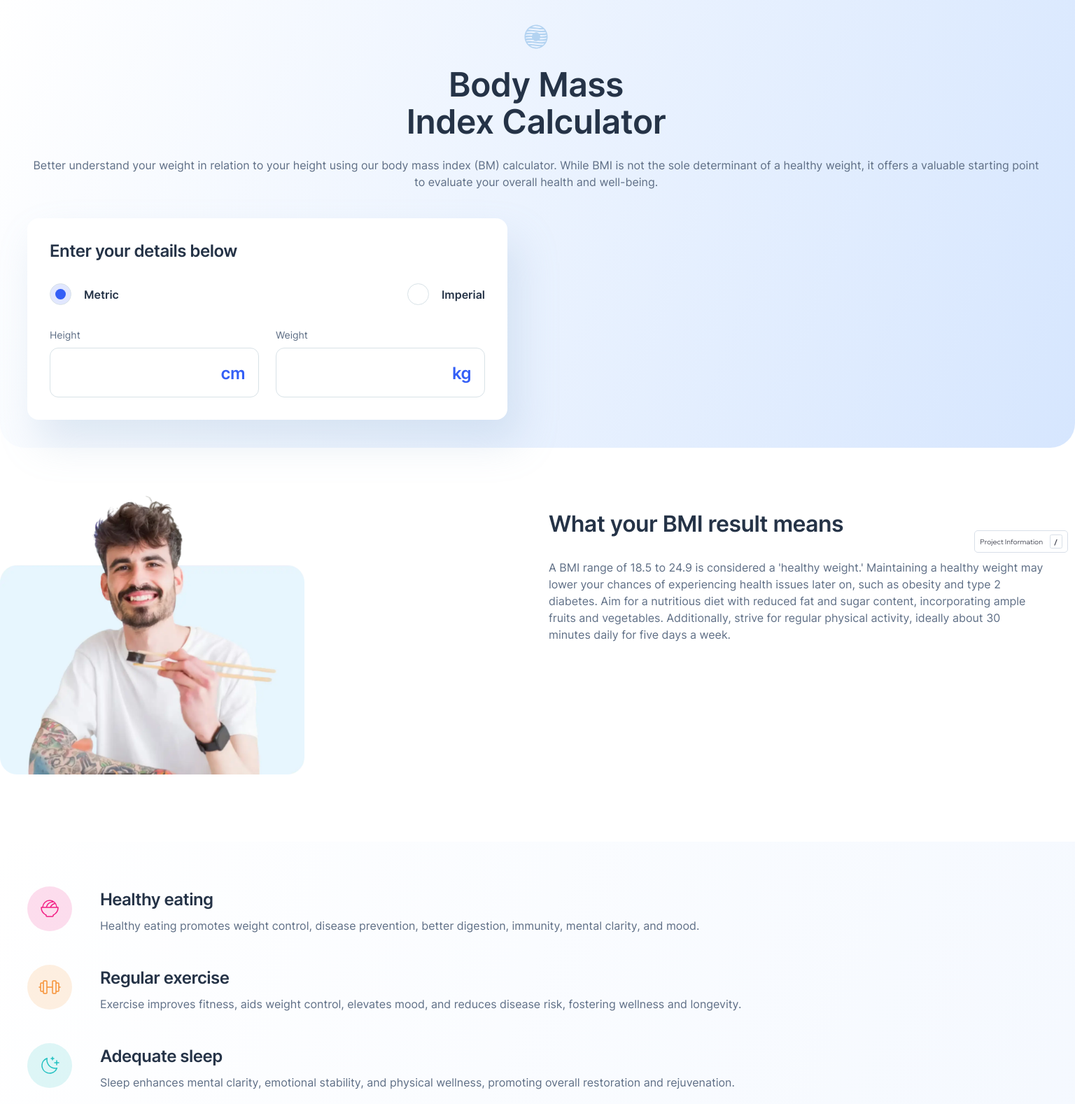
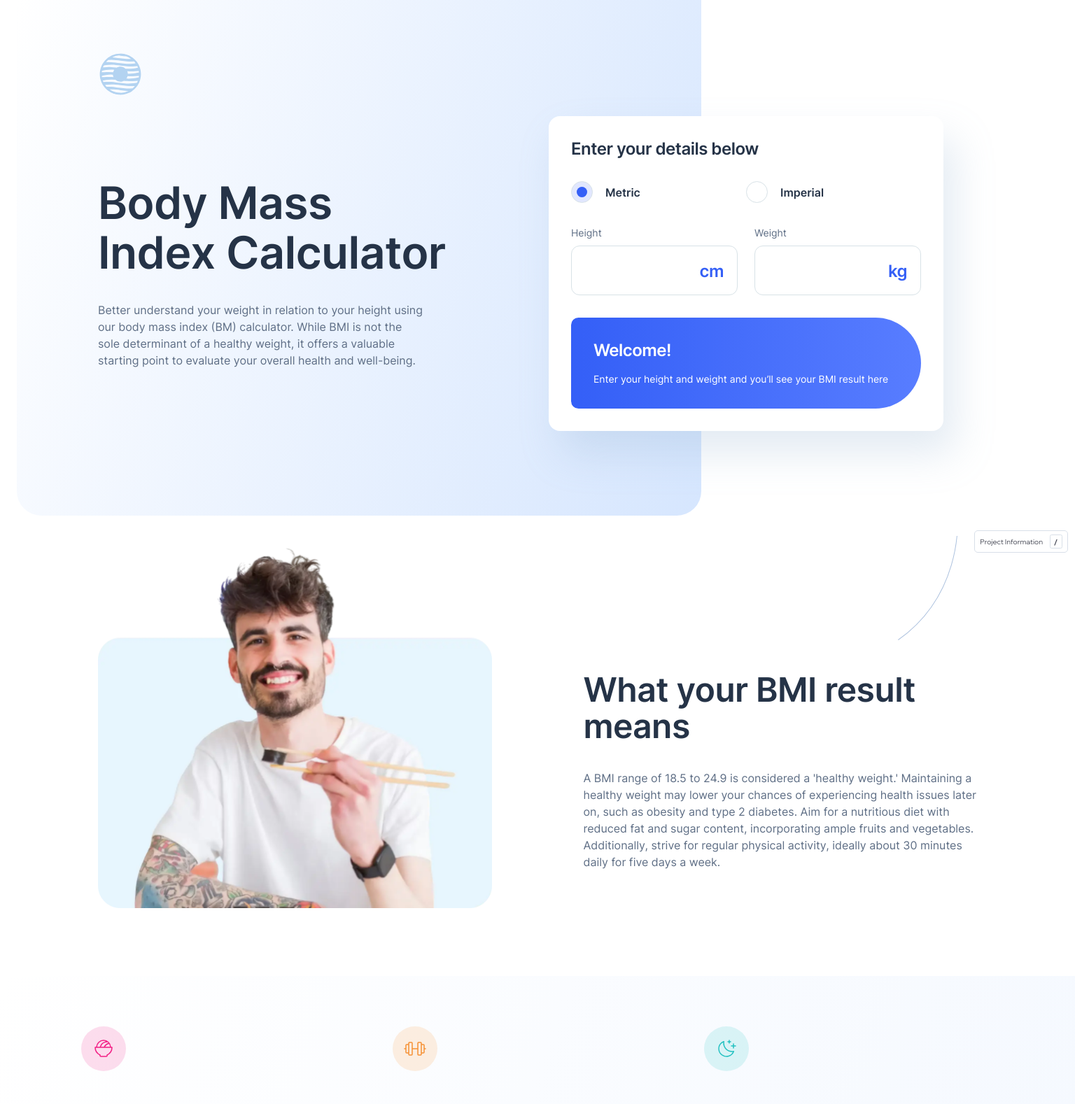
Before and after one commit to clakr/bmi-calculator, a Vue app: page / in a window 1536 px wide. Shown: the top 1578 px of the page at 70% size. Built offline with nearby package versions, Linux system fonts and the light colour scheme.

Commit message:
done layout, chore: result also reactive

```diff
--- a/src/components/BMICalculator.vue
+++ b/src/components/BMICalculator.vue
@@ -64,7 +64,7 @@ watchEffect(() => {
     </div>
 
     <!-- If Imperial -->
-    <div class="container--form" v-if="selected === 'imperial'">
+    <div class="container--form imperial" v-if="selected === 'imperial'">
       <FormGroup label="Height" imperial>
         <FormInput id="height" unit="ft" v-model="imperial.ft" imperial />
         <FormInput unit="in" v-model="imperial.in" imperial />
@@ -84,6 +84,10 @@ watchEffect(() => {
         <strong>63.3kgs - 85.2kgs.</strong>
       </p>
     </div>
+    <div class="container--result welcome" v-else>
+      <strong>Welcome!</strong>
+      <p>Enter your height and weight and you’ll see your BMI result here</p>
+    </div>
   </div>
 </template>
 
@@ -92,6 +96,7 @@ div[class^='container--'] {
   display: flex;
 }
 .container--calculator {
+  margin-top: 2.4rem;
   background-color: var(--white);
   padding: 2.4rem;
   flex-direction: column;
@@ -109,8 +114,9 @@ h3 {
   color: var(--gunmetal);
 }
 
-.container--radio {
-  justify-content: space-between;
+div.container--radio {
+  display: grid;
+  grid-template-columns: repeat(2, minmax(0, 1fr));
 }
 
 .form__group--radio {
@@ -189,8 +195,26 @@ h3 {
   line-height: 2.1rem;
 }
 
+.container--result.welcome {
+  display: flex;
+  flex-direction: column;
+  gap: 1.6rem 0;
+}
+
+.container--result.welcome > strong {
+  font-size: 2.4rem;
+  line-height: 2.905rem;
+  letter-spacing: -0.05rem;
+  order: unset;
+}
+
+.container--result.welcome > p {
+  align-self: unset;
+}
+
 @media screen and (min-width: 768px) {
   .container--calculator {
+    margin-top: unset;
     padding: 3.2rem;
     row-gap: 3.2rem;
     max-width: 68.6rem;
@@ -223,4 +247,24 @@ h3 {
     align-self: center;
   }
 }
+
+@media screen and (min-width: 1440px) {
+  .container--calculator {
+    margin-top: unset;
+    padding: 3.2rem;
+    row-gap: 3.2rem;
+    max-width: 56.4rem;
+  }
+
+  .imperial {
+    flex-direction: column;
+    gap: 2.4rem;
+  }
+
+  .container--result > strong {
+    font-weight: 600;
+    font-size: 6.4rem;
+    line-height: 7.04rem;
+  }
+}
 </style>
--- a/src/components/TheBenefits.vue
+++ b/src/components/TheBenefits.vue
@@ -98,4 +98,26 @@ p {
     align-self: center;
   }
 }
+
+@media screen and (min-width: 1440px) {
+  section {
+    margin-top: 9.6rem;
+    padding: 7.2rem 11.7rem 9.6rem 11.6rem;
+    grid-template-columns: repeat(3, minmax(0, 1fr));
+    gap: 0 3.2rem;
+  }
+
+  div {
+    grid-template: unset;
+    gap: 2.4rem 0;
+  }
+
+  h4 {
+    margin-top: 2.1rem;
+  }
+
+  p {
+    max-width: 35ch;
+  }
+}
 </style>
--- a/src/components/TheDefinition.vue
+++ b/src/components/TheDefinition.vue
@@ -63,4 +63,38 @@ p {
     padding: 3.5rem 0 3.409rem 0;
   }
 }
+
+@media screen and (min-width: 1440px) {
+  section {
+    margin-top: 15rem;
+    gap: 0 13.1rem;
+    margin-right: unset;
+    padding-inline: 14rem;
+    background-image: url(/pattern-curved-line-left.svg);
+    background-repeat: no-repeat;
+    background-position: top -5.2rem right 16.7rem;
+  }
+
+  img {
+    width: 56.4em;
+    height: 53.3rem;
+    object-fit: contain;
+    object-position: unset;
+  }
+
+  div {
+    padding: 0;
+    align-self: flex-end;
+  }
+
+  h3 {
+    font-size: 4.8rem;
+    line-height: 5.28rem;
+  }
+
+  p {
+    margin-top: 3.5rem;
+    margin-bottom: 5.5rem;
+  }
+}
 </style>
--- a/src/components/TheHero.vue
+++ b/src/components/TheHero.vue
@@ -5,8 +5,8 @@ import BMICalculator from '@/components/BMICalculator.vue'
 
 <template>
   <section>
+    <img :src="logo" alt="Logo" />
     <div>
-      <img :src="logo" alt="Logo" />
       <h2>Body Mass Index Calculator</h2>
       <p>
         Better understand your weight in relation to your height using our body mass index (BM)
@@ -22,7 +22,7 @@ import BMICalculator from '@/components/BMICalculator.vue'
 section {
   padding: 3.2rem 2.3rem 0 2.4rem;
   display: grid;
-  row-gap: 4.8rem;
+  row-gap: 2.4rem;
   position: relative;
 }
 
@@ -36,16 +36,16 @@ section::before {
   z-index: -1;
 }
 
+img {
+  margin-inline: auto;
+  width: 3.672rem;
+  height: 3.672rem;
+}
+
 div {
   display: flex;
   flex-direction: column;
   row-gap: 2.4rem;
-}
-
-img {
-  margin-inline: auto;
-  width: 3.672rem;
-  height: 3.672rem;
 }
 
 h2 {
@@ -60,8 +60,8 @@ h2 {
 p {
   font-size: 1.6rem;
   line-height: 2.4rem;
+  color: var(--dark-electric-blue);
   text-align: center;
-  color: var(--dark-electric-blue);
 }
 
 @media screen and (min-width: 768px) {
@@ -70,9 +70,54 @@ p {
     row-gap: 4rem;
   }
 
+  img {
+    width: 4rem;
+    height: 4rem;
+  }
+
   h2 {
     max-width: 12ch;
     align-self: center;
   }
 }
+
+@media screen and (min-width: 1440px) {
+  section {
+    padding: 7.4rem 14rem 0 14rem;
+    grid-template-columns: repeat(2, minmax(0, 1fr));
+    gap: 2.8rem 3.2rem;
+  }
+
+  section::before {
+    inset: 0 auto auto 2.4rem;
+    width: 97.8rem;
+    height: 73.7rem;
+  }
+
+  img {
+    grid-column: span 2 / span 2;
+    margin-inline: unset;
+    width: 6.4rem;
+    height: 6.4rem;
+  }
+
+  div {
+    row-gap: 3.5rem;
+    text-align: start;
+    align-self: center;
+  }
+
+  h2 {
+    font-weight: 600;
+    font-size: 6.4rem;
+    line-height: 7.04rem;
+    align-self: unset;
+    text-align: start;
+  }
+
+  p {
+    max-width: 46.5rem;
+    text-align: start;
+  }
+}
 </style>
--- a/src/components/TheLimitations.vue
+++ b/src/components/TheLimitations.vue
@@ -95,9 +95,9 @@ h3 {
   gap: 2rem;
   align-items: center;
   padding: 2.4rem;
+  background-color: var(--white);
   box-shadow: 1.6rem 3.2rem 5.6rem rgba(143, 174, 207, 0.25);
   border-radius: 1.6rem;
-  background-color: var(--white);
 }
 
 .card > img {
@@ -144,4 +144,38 @@ h3 {
     justify-self: center;
   }
 }
+
+@media screen and (min-width: 1440px) {
+  section {
+    padding: 12rem 14rem;
+    grid-template-columns: repeat(3, minmax(0, 1fr));
+    gap: 3.2rem;
+    background-image: url(/pattern-curved-line-right.svg);
+    background-repeat: no-repeat;
+    background-position: top calc(50% - 4.5rem) left 30.5rem;
+  }
+
+  .copywrite {
+    text-align: start;
+    max-width: 56.4rem;
+  }
+
+  .card:nth-of-type(2) {
+    transform: translateX(-10rem);
+  }
+
+  .card:is(:nth-of-type(3), :nth-of-type(5)) {
+    grid-column: span 2 / span 2;
+    justify-self: end;
+  }
+
+  .card:is(:nth-of-type(5), :nth-of-type(6)) {
+    transform: translateX(-20rem);
+  }
+
+  .card:last-child {
+    grid-column: unset;
+    justify-self: unset;
+  }
+}
 </style>
```
Also changed, not shown: public/pattern-curved-line-left.svg (renamed from src/assets/pattern-curved-line-left.svg), public/pattern-curved-line-right.svg (renamed from src/assets/pattern-curved-line-right.svg).
